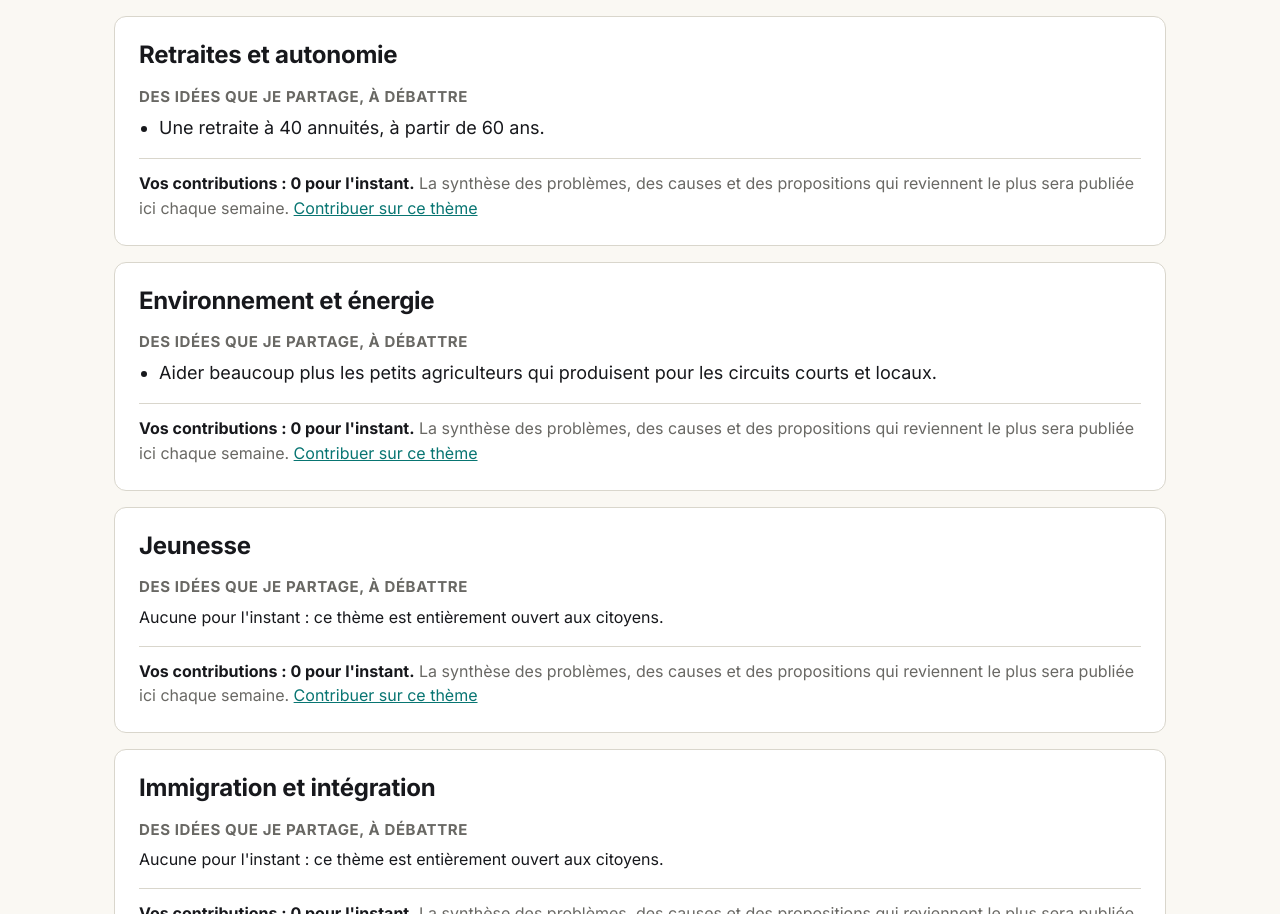
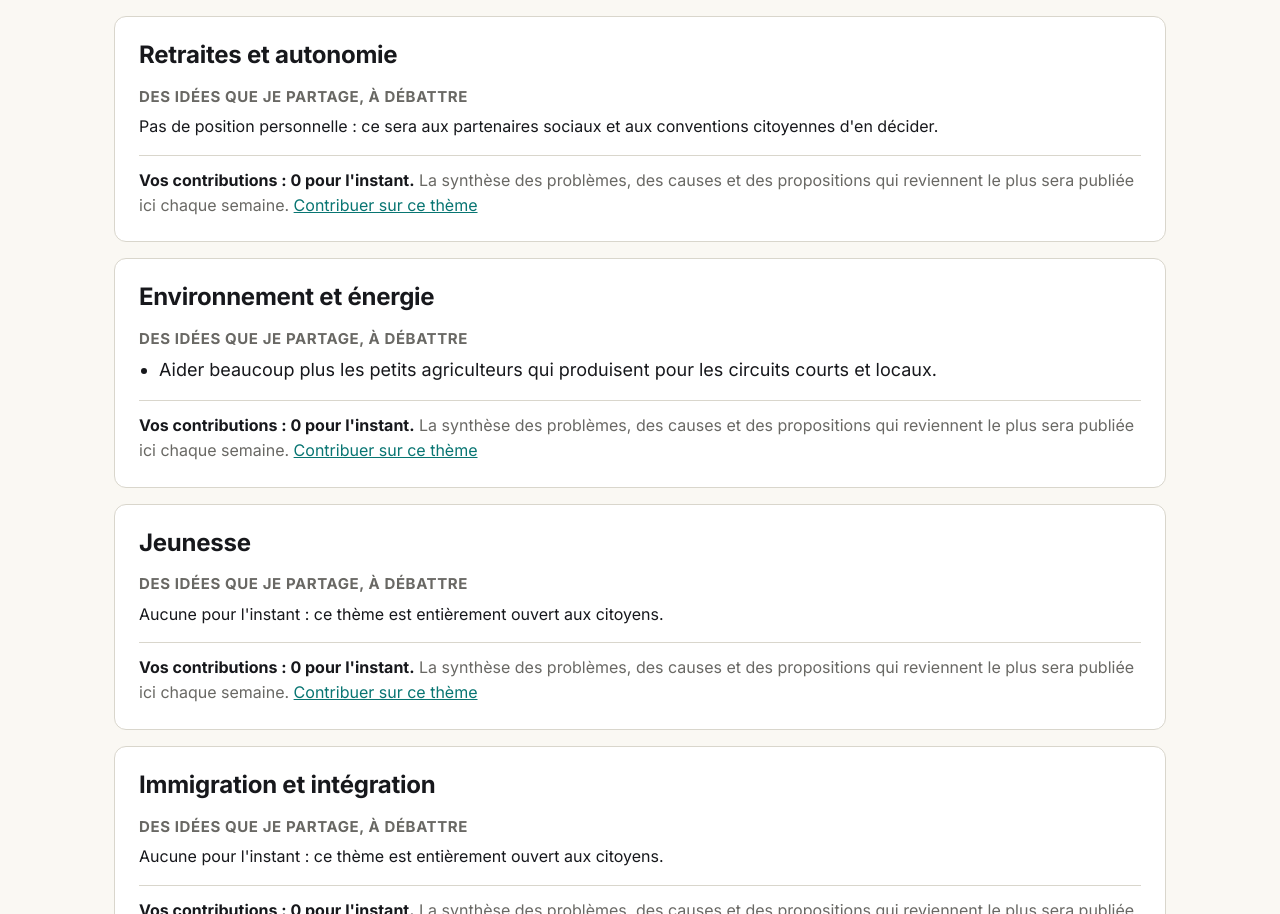
Before and after one commit to uneautrevoix2027/uneautrevoix2027.github.io, a plain HTML site: page themes.html in a window 1280 px wide. Shown: the part 3163-4077 px from the top of the page. Drawn offline with Linux system fonts and the light colour scheme.

Commit message:
Thèmes : retraites laissées aux partenaires sociaux et aux conventions

```diff
--- a/themes.html
+++ b/themes.html
@@ -145,7 +145,7 @@ ol.plain{padding-left:22px}ol.plain li{margin-bottom:6px}
 <div class="contrib"><b>Vos contributions : 0 pour l'instant.</b> La synthèse des problèmes, des causes et des propositions qui reviennent le plus sera publiée ici chaque semaine. <a href="/#participer">Contribuer sur ce thème</a></div>
 </article><article class="card theme" id="retraites">
 <h2>Retraites et autonomie</h2>
-<h3>Des idées que je partage, à débattre</h3><ul><li>Une retraite à 40 annuités, à partir de 60 ans.</li></ul>
+<h3>Des idées que je partage, à débattre</h3><p>Pas de position personnelle : ce sera aux partenaires sociaux et aux conventions citoyennes d'en décider.</p>
 <div class="contrib"><b>Vos contributions : 0 pour l'instant.</b> La synthèse des problèmes, des causes et des propositions qui reviennent le plus sera publiée ici chaque semaine. <a href="/#participer">Contribuer sur ce thème</a></div>
 </article><article class="card theme" id="environnement">
 <h2>Environnement et énergie</h2>
```
